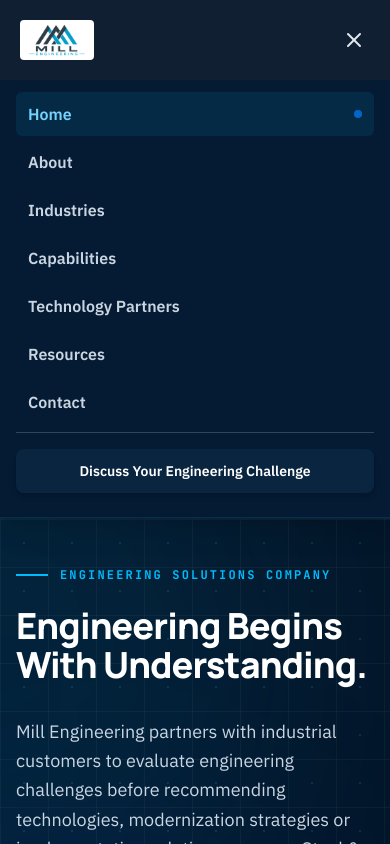
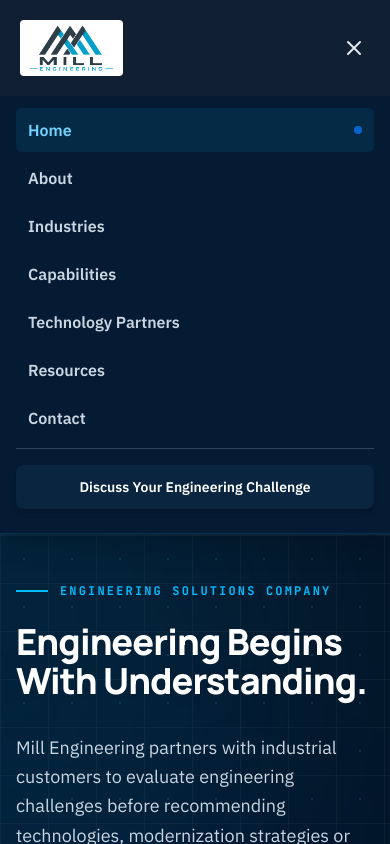
Before and after one commit to heraxia-vix/Mill-Engineering-Website, a React (Vite) app: page / in a window 390 px wide. Both pictures are taken after a click on the button 354 px from the left and 40 px from the top of the page. Shown: the top 844 px of the page. Built offline with nearby package versions, Linux system fonts and the light colour scheme.

Commit message:
Increase Mill Engineering header logo size

```diff
--- a/src/components/Navbar.tsx
+++ b/src/components/Navbar.tsx
@@ -8,160 +8,30 @@ interface NavbarProps {
   onOpenEnquiryModal: () => void;
 }
 
-export const Navbar: React.FC<NavbarProps> = ({
-  currentPage,
-  onNavigate,
-  onOpenEnquiryModal
-}) => {
+export const Navbar: React.FC<NavbarProps> = ({ currentPage, onNavigate, onOpenEnquiryModal }) => {
   const [mobileMenuOpen, setMobileMenuOpen] = useState(false);
-
   const isDarkHero = currentPage === 'home';
-
   const navItems = [
-    { id: 'home', label: 'Home' },
-    { id: 'about', label: 'About' },
-    { id: 'industries', label: 'Industries' },
-    { id: 'capabilities', label: 'Capabilities' },
-    { id: 'technology-partners', label: 'Technology Partners' },
-    { id: 'resources', label: 'Resources' },
-    { id: 'contact', label: 'Contact' },
+    { id: 'home', label: 'Home' }, { id: 'about', label: 'About' }, { id: 'industries', label: 'Industries' },
+    { id: 'capabilities', label: 'Capabilities' }, { id: 'technology-partners', label: 'Technology Partners' },
+    { id: 'resources', label: 'Resources' }, { id: 'contact', label: 'Contact' },
   ];
-
-  const handleLinkClick = (id: string) => {
-    onNavigate(id);
-    setMobileMenuOpen(false);
-    window.scrollTo({ top: 0, behavior: 'smooth' });
-  };
-
+  const handleLinkClick = (id: string) => { onNavigate(id); setMobileMenuOpen(false); window.scrollTo({ top: 0, behavior: 'smooth' }); };
   return (
-    <header
-      className={`sticky top-0 z-50 transition-colors duration-200 border-b ${
-        isDarkHero
-          ? 'bg-[#041528]/95 backdrop-blur-md border-sky-950/60 text-white'
-          : 'bg-[#eaf4fd]/95 backdrop-blur-md border-slate-200/80 text-slate-900'
-      }`}
-    >
+    <header className={`sticky top-0 z-50 transition-colors duration-200 border-b ${isDarkHero ? 'bg-[#041528]/95 backdrop-blur-md border-sky-950/60 text-white' : 'bg-[#eaf4fd]/95 backdrop-blur-md border-slate-200/80 text-slate-900'}`}>
       <div className="max-w-7xl mx-auto px-4 sm:px-6 lg:px-8">
-        <div className="flex items-center justify-between h-20 gap-6">
-          {/* Brand Monogram */}
-          <button
-            onClick={() => handleLinkClick('home')}
-            className="flex items-center gap-2 hover:opacity-90 transition-opacity focus-visible:outline-none focus-visible:ring-2 focus-visible:ring-sky-500 rounded-lg p-1"
-            aria-label="Mill Engineering Home"
-          >
-            <MillLogo className="h-10 sm:h-11" theme={isDarkHero ? 'dark' : 'light'} />
+        <div className="flex items-center justify-between min-h-24 sm:min-h-28 gap-6">
+          <button onClick={() => handleLinkClick('home')} className="flex items-center gap-2 hover:opacity-90 transition-opacity focus-visible:outline-none focus-visible:ring-2 focus-visible:ring-sky-500 rounded-lg p-1" aria-label="Mill Engineering Home">
+            <MillLogo className="h-14 sm:h-16 lg:h-[72px]" theme={isDarkHero ? 'dark' : 'light'} />
           </button>
-
-          {/* Desktop Nav Links */}
           <nav className="hidden xl:flex items-center gap-7 text-sm font-semibold tracking-normal">
-            {navItems.map((item) => {
-              const isActive = currentPage === item.id;
-              return (
-                <button
-                  key={item.id}
-                  onClick={() => handleLinkClick(item.id)}
-                  className={`relative py-2 whitespace-nowrap shrink-0 transition-colors ${
-                    isDarkHero
-                      ? isActive
-                        ? 'text-white'
-                        : 'text-slate-300 hover:text-white'
-                      : isActive
-                        ? 'text-slate-950'
-                        : 'text-slate-600 hover:text-slate-950'
-                  }`}
-                >
-                  {item.label}
-                  {isActive && (
-                    <span
-                      className="absolute bottom-0 left-0 right-0 h-[2.5px] bg-[#0284c7] rounded-full shadow-[0_0_8px_rgba(2,132,199,0.5)]"
-                      aria-hidden="true"
-                    />
-                  )}
-                </button>
-              );
-            })}
+            {navItems.map((item) => { const isActive = currentPage === item.id; return <button key={item.id} onClick={() => handleLinkClick(item.id)} className={`relative py-2 whitespace-nowrap shrink-0 transition-colors ${isDarkHero ? (isActive ? 'text-white' : 'text-slate-300 hover:text-white') : (isActive ? 'text-slate-950' : 'text-slate-600 hover:text-slate-950')}`}>{item.label}{isActive && <span className="absolute bottom-0 left-0 right-0 h-[2.5px] bg-[#0284c7] rounded-full shadow-[0_0_8px_rgba(2,132,199,0.5)]" aria-hidden="true" />}</button>; })}
           </nav>
-
-          {/* Primary Action Button */}
-          <div className="hidden lg:flex items-center gap-3 shrink-0">
-            <button
-              onClick={onOpenEnquiryModal}
-              className={`px-5 py-2.5 text-sm font-semibold rounded-lg shadow-sm transition-all duration-200 whitespace-nowrap shrink-0 active:scale-[0.98] ${
-                isDarkHero
-                  ? 'bg-[#0a2540] hover:bg-[#0e3153] text-white border border-sky-600/40 shadow-[0_4px_16px_rgba(2,132,199,0.2)] hover:border-sky-400'
-                  : 'bg-[#0a2540] hover:bg-[#0c2f52] text-white shadow-[0_4px_14px_rgba(10,37,64,0.25)]'
-              }`}
-            >
-              Discuss Your Engineering Challenge
-            </button>
-          </div>
-
-          {/* Mobile Menu Hamburger */}
-          <div className="flex xl:hidden items-center gap-2">
-            <button
-              onClick={() => setMobileMenuOpen(!mobileMenuOpen)}
-              className={`p-2 rounded-lg transition-colors focus-visible:outline-none focus-visible:ring-2 focus-visible:ring-sky-500 ${
-                isDarkHero
-                  ? 'text-slate-200 hover:bg-slate-800'
-                  : 'text-slate-700 hover:bg-slate-200/70'
-              }`}
-              aria-label={mobileMenuOpen ? 'Close menu' : 'Open menu'}
-              aria-expanded={mobileMenuOpen}
-              aria-controls="mobile-navigation"
-            >
-              {mobileMenuOpen ? <X className="w-6 h-6" /> : <Menu className="w-6 h-6" />}
-            </button>
-          </div>
+          <div className="hidden lg:flex items-center gap-3 shrink-0"><button onClick={onOpenEnquiryModal} className={`px-5 py-2.5 text-sm font-semibold rounded-lg shadow-sm transition-all duration-200 whitespace-nowrap shrink-0 active:scale-[0.98] ${isDarkHero ? 'bg-[#0a2540] hover:bg-[#0e3153] text-white border border-sky-600/40 shadow-[0_4px_16px_rgba(2,132,199,0.2)] hover:border-sky-400' : 'bg-[#0a2540] hover:bg-[#0c2f52] text-white shadow-[0_4px_14px_rgba(10,37,64,0.25)]'}`}>Discuss Your Engineering Challenge</button></div>
+          <div className="flex xl:hidden items-center gap-2"><button onClick={() => setMobileMenuOpen(!mobileMenuOpen)} className={`p-2 rounded-lg transition-colors focus-visible:outline-none focus-visible:ring-2 focus-visible:ring-sky-500 ${isDarkHero ? 'text-slate-200 hover:bg-slate-800' : 'text-slate-700 hover:bg-slate-200/70'}`} aria-label={mobileMenuOpen ? 'Close menu' : 'Open menu'} aria-expanded={mobileMenuOpen} aria-controls="mobile-navigation">{mobileMenuOpen ? <X className="w-6 h-6" /> : <Menu className="w-6 h-6" />}</button></div>
         </div>
       </div>
-
-      {/* Mobile Menu Drawer */}
-      {mobileMenuOpen && (
-        <div
-          id="mobile-navigation"
-          className={`xl:hidden border-b px-4 pt-3 pb-6 space-y-2 shadow-xl ${
-            isDarkHero
-              ? 'bg-[#051a33] border-sky-950 text-white'
-              : 'bg-white border-slate-200 text-slate-900'
-          }`}
-        >
-          <div className="flex flex-col space-y-1">
-            {navItems.map((item) => {
-              const isActive = currentPage === item.id;
-              return (
-                <button
-                  key={item.id}
-                  onClick={() => handleLinkClick(item.id)}
-                  className={`text-left px-3 py-2.5 rounded-md text-base font-semibold transition-colors flex items-center justify-between ${
-                    isActive
-                      ? isDarkHero
-                        ? 'bg-sky-950/80 text-sky-300'
-                        : 'bg-sky-50 text-[#0066cc]'
-                      : isDarkHero
-                        ? 'text-slate-300 hover:bg-slate-800/60 hover:text-white'
-                        : 'text-slate-700 hover:bg-slate-100 hover:text-slate-900'
-                  }`}
-                >
-                  <span>{item.label}</span>
-                  {isActive && <span className="w-2 h-2 rounded-full bg-[#0066cc]" />}
-                </button>
-              );
-            })}
-          </div>
-
-          <div className="pt-4 border-t border-slate-200/20">
-            <button
-              onClick={() => {
-                setMobileMenuOpen(false);
-                onOpenEnquiryModal();
-              }}
-              className="w-full py-3 px-4 bg-[#0a2540] hover:bg-[#0c2f52] text-white text-sm font-semibold rounded-lg text-center shadow-md transition-colors"
-            >
-              Discuss Your Engineering Challenge
-            </button>
-          </div>
-        </div>
-      )}
+      {mobileMenuOpen && <div id="mobile-navigation" className={`xl:hidden border-b px-4 pt-3 pb-6 space-y-2 shadow-xl ${isDarkHero ? 'bg-[#051a33] border-sky-950 text-white' : 'bg-white border-slate-200 text-slate-900'}`}><div className="flex flex-col space-y-1">{navItems.map((item) => { const isActive = currentPage === item.id; return <button key={item.id} onClick={() => handleLinkClick(item.id)} className={`text-left px-3 py-2.5 rounded-md text-base font-semibold transition-colors flex items-center justify-between ${isActive ? (isDarkHero ? 'bg-sky-950/80 text-sky-300' : 'bg-sky-50 text-[#0066cc]') : (isDarkHero ? 'text-slate-300 hover:bg-slate-800/60 hover:text-white' : 'text-slate-700 hover:bg-slate-100 hover:text-slate-900')}`}><span>{item.label}</span>{isActive && <span className="w-2 h-2 rounded-full bg-[#0066cc]" />}</button>; })}</div><div className="pt-4 border-t border-slate-200/20"><button onClick={() => { setMobileMenuOpen(false); onOpenEnquiryModal(); }} className="w-full py-3 px-4 bg-[#0a2540] hover:bg-[#0c2f52] text-white text-sm font-semibold rounded-lg text-center shadow-md transition-colors">Discuss Your Engineering Challenge</button></div></div>}
     </header>
   );
 };
```
